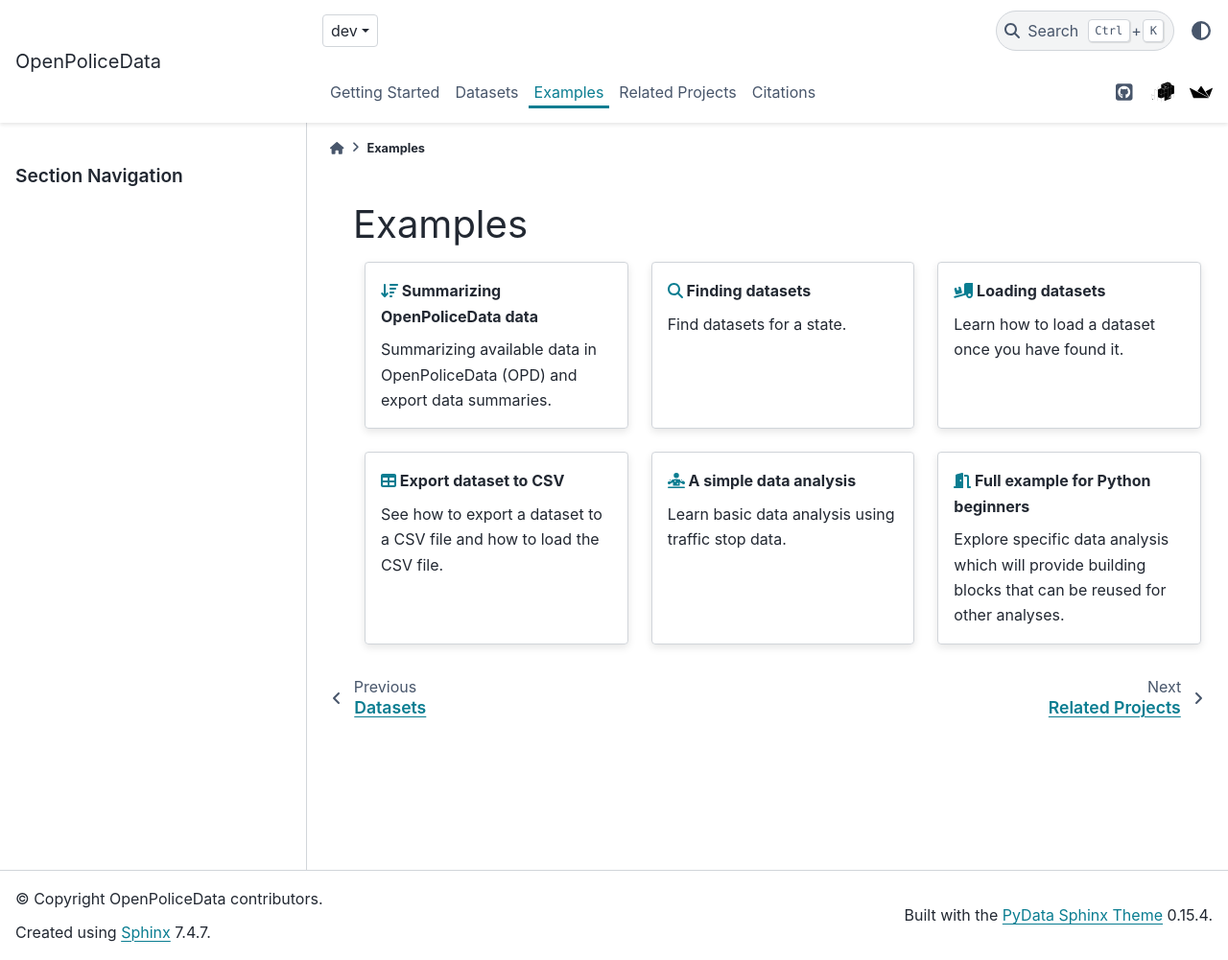
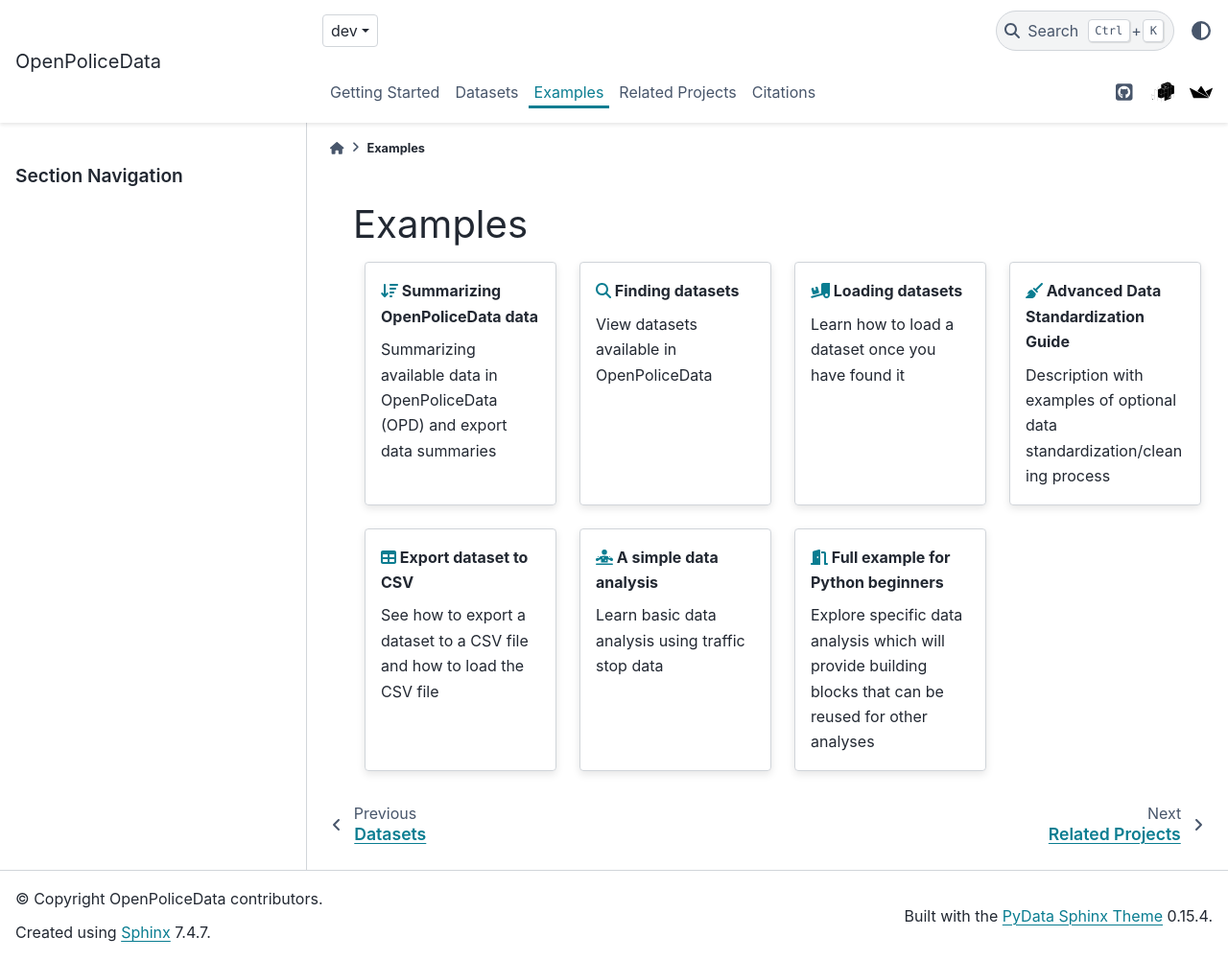
Before and after one commit to openpolicedata/openpolicedata, a Sphinx documentation site: the page built from docs/source/examples/index.md, in a window 1280 px wide and 1001 px high. Shown: the whole window at 96% size. Built offline with Sphinx 7.4.7 and the PyData theme 0.15.4, drawn with Linux system fonts in a browser that asks for light colours; the version number could not be read and is left out.

Commit message:
Updated standardization documentation

```diff
--- a/docs/source/examples/index.md
+++ b/docs/source/examples/index.md
@@ -8,37 +8,42 @@
 
 # Examples
 
-::::{grid} 3
+::::{grid} 4
 :gutter: 1 2 3 4
 
 :::{grid-item-card} {fas}`sort-amount-down;pst-color-primary` Summarizing OpenPoliceData data
 :link: opd-examples/summarize_opd_data.ipynb
 :link-alt: opd-examples/summarize_opd_data.ipynb
- Summarizing available data in OpenPoliceData (OPD) and export data summaries.
+ Summarizing available data in OpenPoliceData (OPD) and export data summaries
 :::
 :::{grid-item-card} {fas}`search;pst-color-primary` Finding datasets
 :link: opd-examples/finding_datasets.ipynb
 :link-alt: opd-examples/finding_datasets.ipynb
-Find datasets for a state.
+View datasets available in OpenPoliceData
 :::
 :::{grid-item-card} {fas}`truck-loading;pst-color-primary` Loading datasets
 :link: opd-examples/loading_datasets.ipynb
 :link-alt: opd-examples/loading_datasets.ipynb
-Learn how to load a dataset once you have found it.
+Learn how to load a dataset once you have found it
+:::
+:::{grid-item-card} {fas}`broom;pst-color-primary` Advanced Data Standardization Guide
+:link: opd-examples/standardization.ipynb
+:link-alt: opd-examples/standardization.ipynb
+Description with examples of optional data standardization/cleaning process
 :::
 :::{grid-item-card} {fas}`table;pst-color-primary` Export dataset to CSV
 :link: opd-examples/export_dataset_to_csv.ipynb
 :link-alt: opd-examples/export_dataset_to_csv.ipynb
-See how to export a dataset to a CSV file and how to load the CSV file.
+See how to export a dataset to a CSV file and how to load the CSV file
 :::
 :::{grid-item-card} {fas}`diagnoses;pst-color-primary` A simple data analysis
 :link: opd-examples/analyze_datasets.ipynb
 :link-alt: opd-examples/analyze_datasets.ipynb
-Learn basic data analysis using traffic stop data.
+Learn basic data analysis using traffic stop data
 :::
 :::{grid-item-card} {fas}`door-open;pst-color-primary` Full example for Python beginners
 :link: opd-examples/analysis_examples/example_arrests_analysis_with_python_tutorial.ipynb
 :link-alt: opd-examples/analysis_examples/example_arrests_analysis_with_python_tutorial.ipynb
-Explore specific data analysis which will provide building blocks that can be reused for other analyses.
+Explore specific data analysis which will provide building blocks that can be reused for other analyses
 :::
 ::::
```
Also changed, not shown: docs/source/getting_started/index.ipynb.
